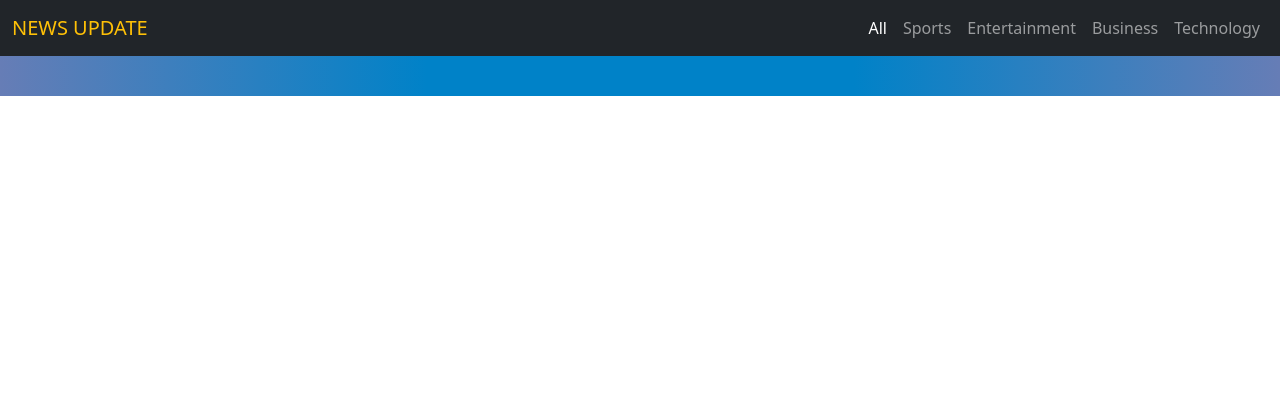
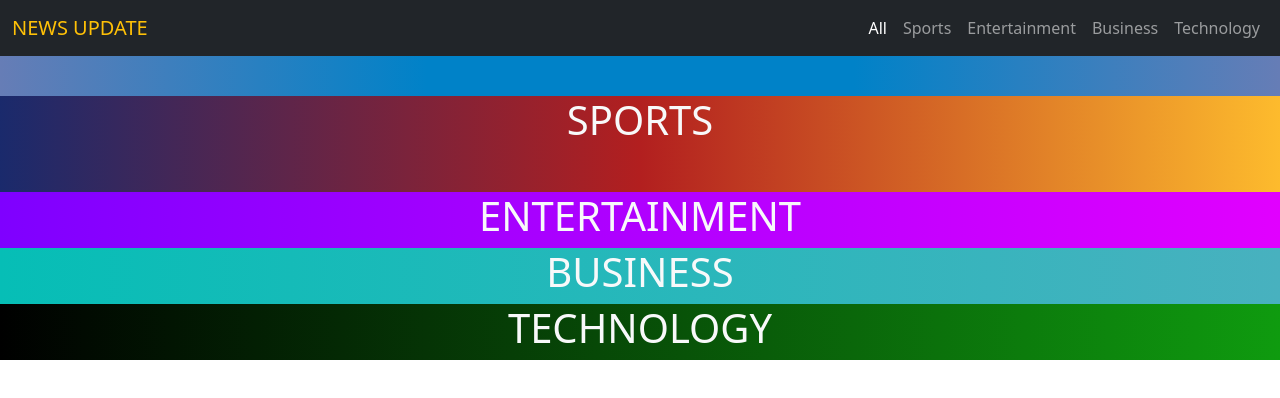
Before and after one commit to Kobby-Jones/news-page, a plain HTML site: page index.html in a window 1280 px wide. Drawn offline with nearby package versions, Linux system fonts and the light colour scheme; no server answers.

Commit message:
Modified

```diff
--- a/index.html
+++ b/index.html
@@ -53,7 +53,9 @@
     </div>
    </section>
    <section class="sports" id="sports">
-
+    <div class="text-center">
+      <h1 class="text-uppercase text-light">Sports</h1>
+    </div>
     <div class="container mt-5">
         <div class="sports-row row">
 
@@ -61,7 +63,9 @@
     </div>
    </section>
    <section id="entertainment">
-
+    <div class="text-center">
+      <h1 class="text-uppercase text-light">Entertainment</h1>
+    </div>
     <div class="container">
         <div class="entertainment-row row">
 
@@ -69,7 +73,9 @@
     </div>
    </section>
    <section id="business">
-
+    <div class="text-center">
+      <h1 class="text-uppercase text-light">Business</h1>
+    </div>
     <div class="container">
         <div class="business-row row">
 
@@ -77,7 +83,9 @@
     </div>
    </section>
    <section id="technology">
-
+    <div class="text-center">
+      <h1 class="text-uppercase text-light">Technology</h1>
+    </div>
     <div class="container">
         <div class="technology-row row">
 
```
